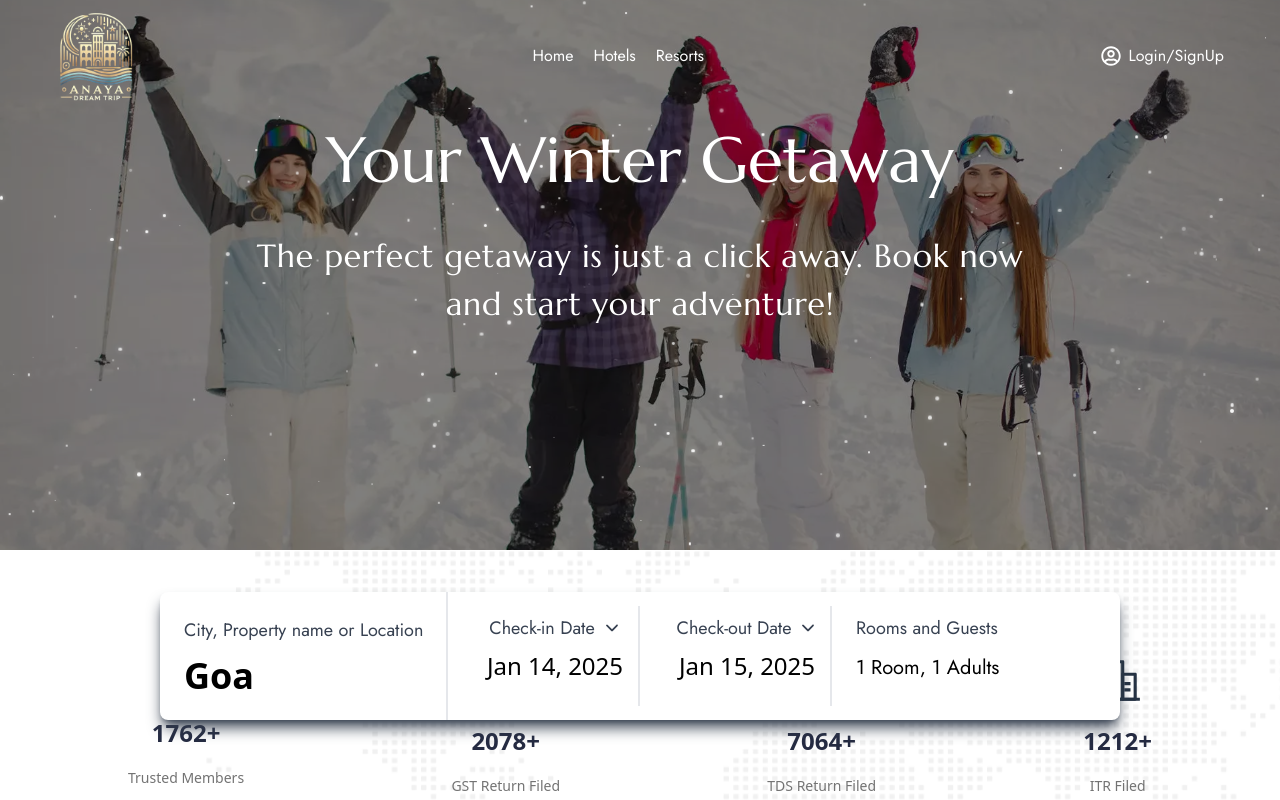
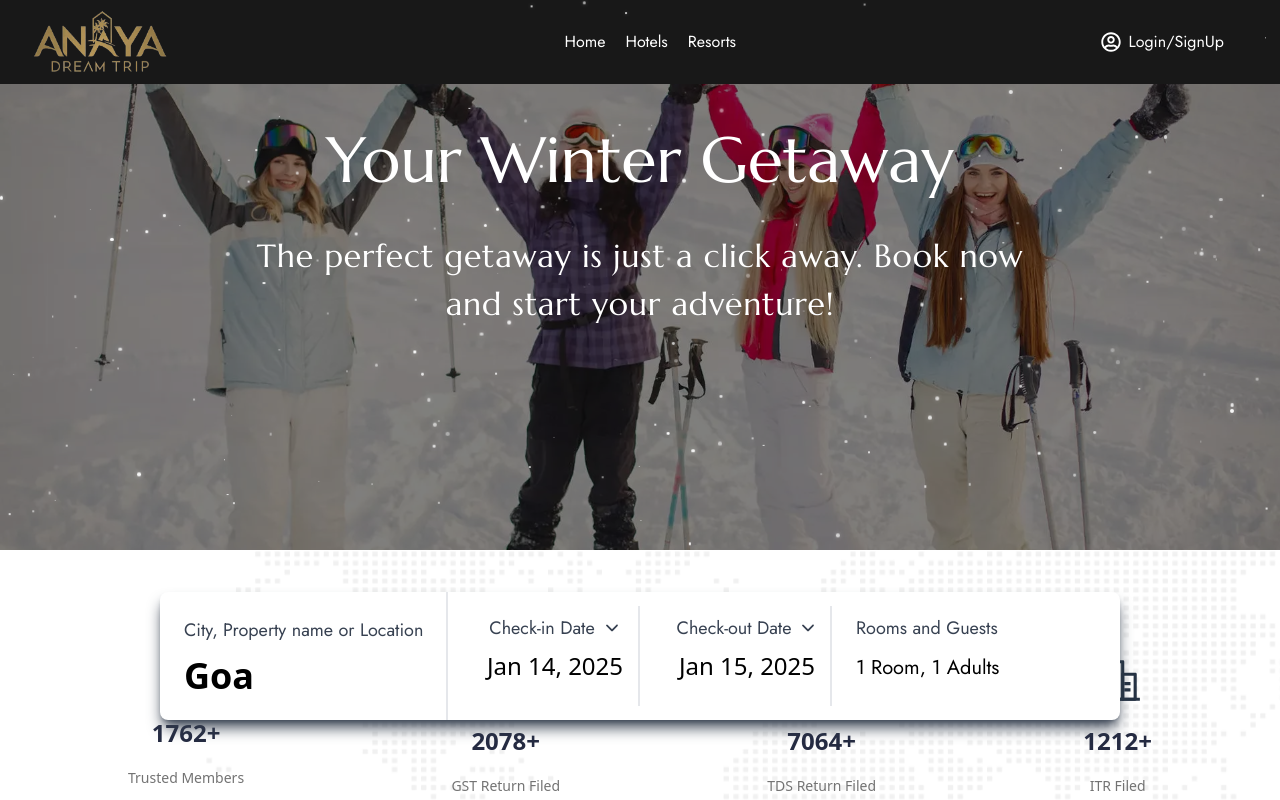
Before and after one commit to Davinder9297/anayadreamtrip, a Next.js app in the folder frontend/: page / in a window 1280 px wide. Shown: the top 800 px of the page. Built offline with nearby package versions, Linux system fonts and the light colour scheme.

Commit message:
logo changes

```diff
--- a/frontend/src/Components/Navbar/Header.jsx
+++ b/frontend/src/Components/Navbar/Header.jsx
@@ -19,15 +19,15 @@ const Header = () => {
 
 
   return (
-    <div className={`text-white absolute top-0 w-full z-50 font-jost `}>
-      <div style={{paddingLeft:'56px',paddingRight:'56px',paddingTop:'10px',paddingBottom:'10px'}} className=" mx-auto  flex items-center justify-between w-full">
+    <div className={`text-white absolute top-0 w-full z-50 font-jost bg-secondary`}>
+      <div style={{paddingRight:'56px',paddingTop:'10px',paddingBottom:'10px'}} className=" mx-auto  flex items-center justify-between w-full">
         {/* Logo */}
         <div className="flex-shrink-0">
           <Image
             src="/images/logo.png"
             alt="Logo"
-            width={80}
-            height={30}
+            width={200}
+            height={80}
           />
         </div>
 
```
Also changed, not shown: frontend/public/images/logo.jpg (added), frontend/public/images/logo.png.
